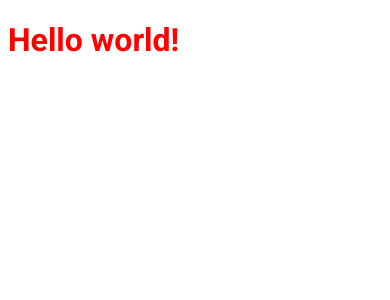
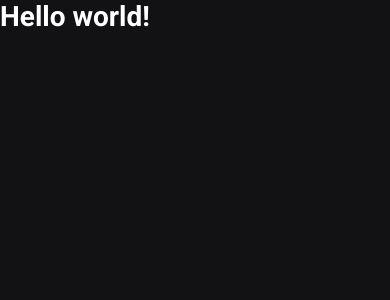
Before and after one commit to joaomarcos98/ignews, a Next.js app: page / in a window 390 px wide. Shown: the top 300 px of the page. Built offline with nearby package versions, Linux system fonts and the light colour scheme.

Commit message:
Global scss

```diff
--- a/src/pages/_app.tsx
+++ b/src/pages/_app.tsx
@@ -1,4 +1,5 @@
 import { AppProps } from "next/app"
+import "../styles/global.scss"
 
 
 function MyApp({ Component, pageProps }: AppProps) {
--- a/src/pages/index.tsx
+++ b/src/pages/index.tsx
@@ -1,4 +1,3 @@
-import styled from "../styles/home.module.scss";
 import Head from "next/head";
 
 export default function Home() {
@@ -8,7 +7,7 @@
       <Head>
         <title>Início | Ig.news</title>
       </Head>
-      <h1 className={styled.title}>Hello world!</h1>
+      <h1 >Hello world!</h1>
     </>
 
   )
--- /dev/null
+++ b/src/styles/global.scss
@@ -0,0 +1,47 @@
+*{
+    margin:0;
+    padding: 0;
+    box-sizing: border-box;
+}
+
+
+$white: #FFF;
+
+$gray-50: #e1e1e6;
+$gray-300: #a8a8b3;
+$gray-900: #121214;
+
+$cyan-500: #61dafb;
+$yellow-500: #eba417;
+
+
+@media (max-width:1080px){
+    html {
+        font-size:93.75%
+    }
+}
+
+@media (max-width:720px){
+    html {
+        font-size:87.5%
+    }
+}
+
+
+body{
+    background: $gray-900;
+    color: $white;
+}
+
+body, input, textarea, select, button {
+    font: 400 1rem "Roboto", sans-serif;
+}
+
+button {
+    cursor: pointer;
+}
+
+a{
+    color: inherit;
+    text-decoration: none;
+}
--- a/src/styles/home.module.scss
+++ /dev/null
@@ -1,4 +0,0 @@
-.title{
-    color: #f00;
-    font-family: "Roboto", sans-serif;
-}
```
